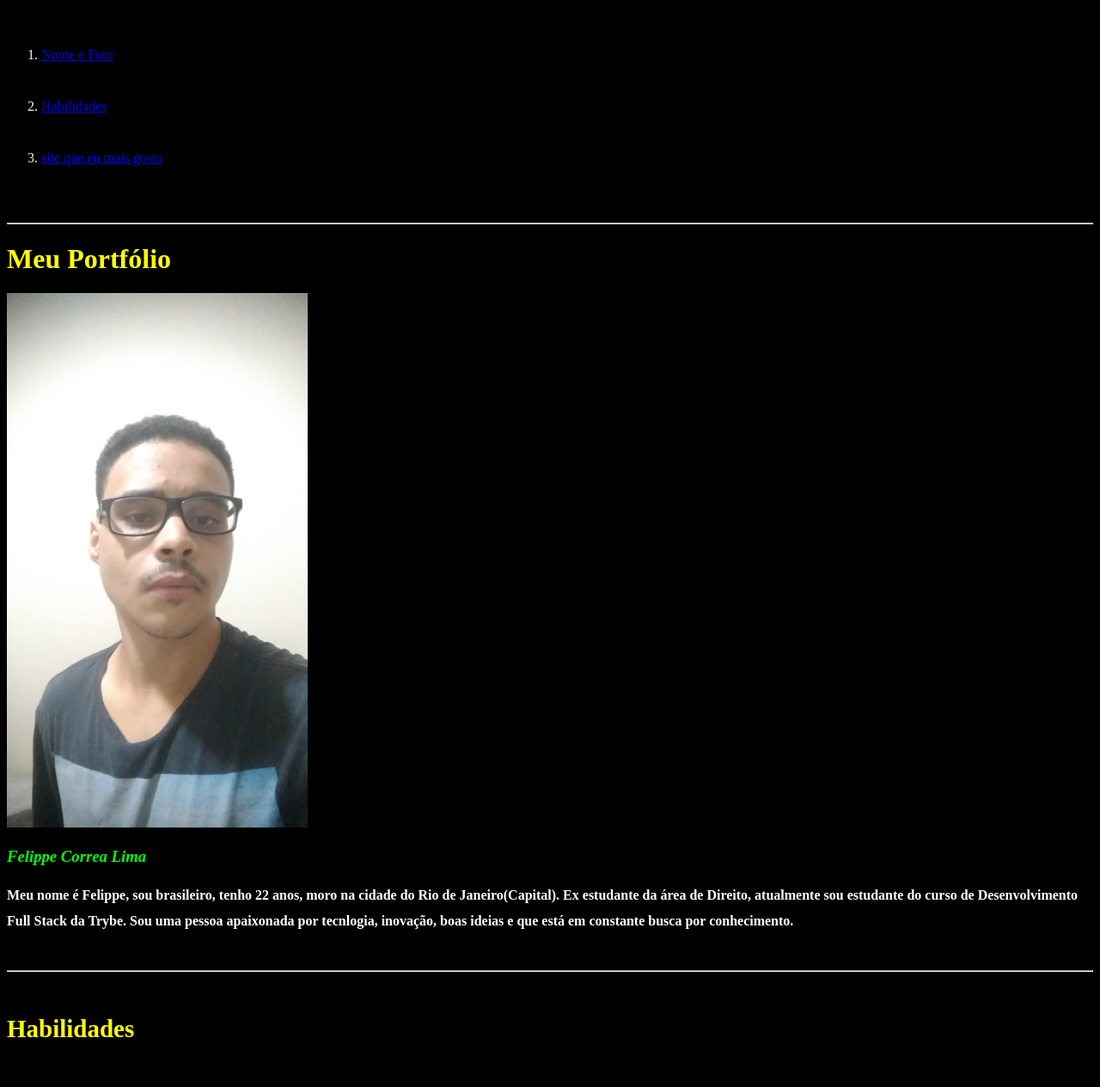
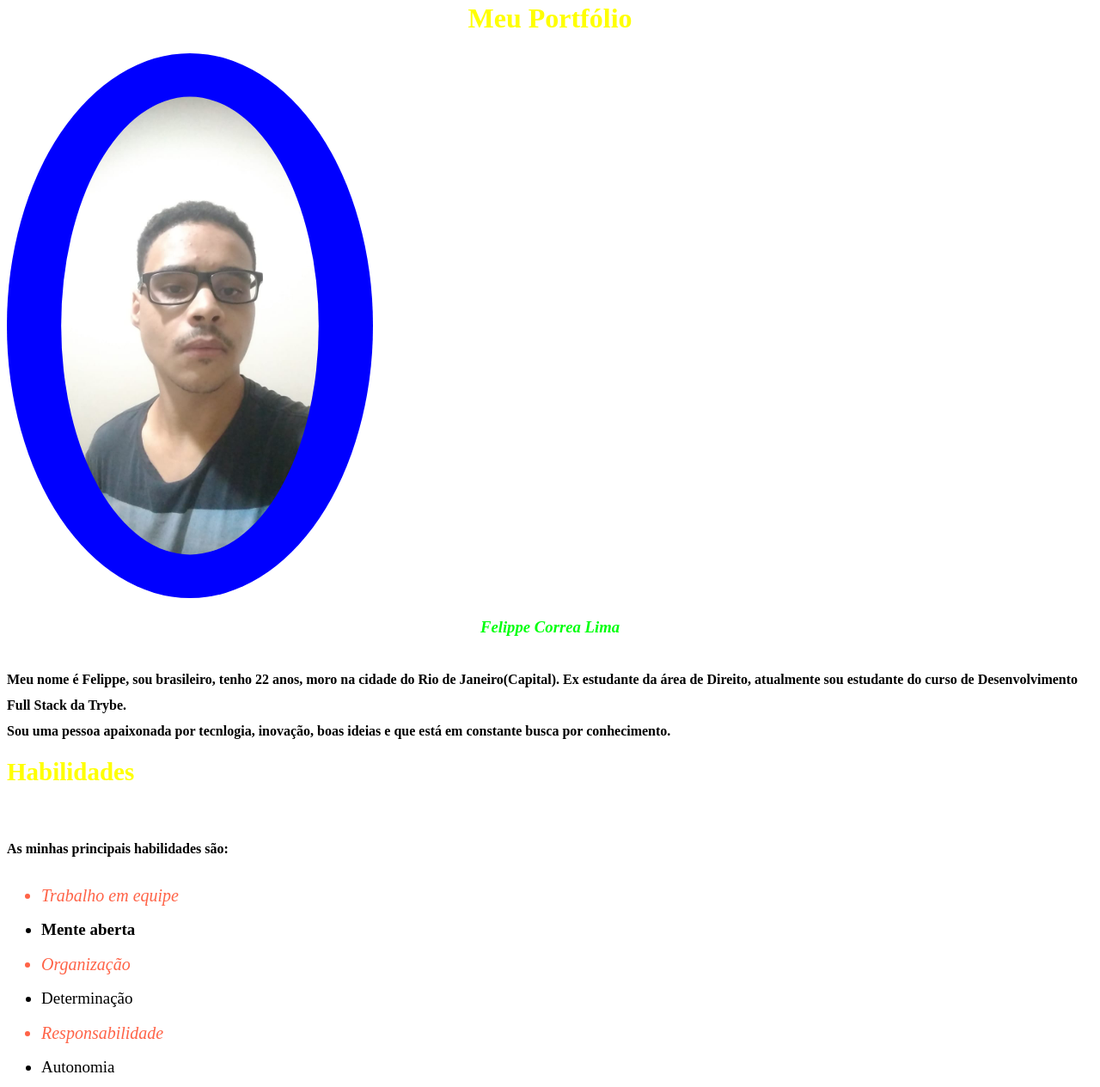
Before and after one commit to Felippe017/Felippe017.github.io, a plain HTML site: page index.html in a window 1280 px wide. Shown: the part 62-1327 px from the top of the page at 86% size. Drawn offline with Linux system fonts and the light colour scheme.

Commit message:
Adicionando box model

```diff
--- a/index.html
+++ b/index.html
@@ -4,89 +4,31 @@
        <meta charset="UTF-8">
        <title>PORTFÓLIO WEB</title>
        <link rel="stylesheet" type="text/css" href="style.css">
-       <style>
-         /* h3{
-             font-style: italic;
-             color: rgb(0, 255, 13);
-          }
-
-          #descrition{
-              font-style: inherit;
-              font-weight: bold;
-              line-height: 30px;
-          }
-
-          body{
-              background-color: rgb(0, 0, 0);
-              color: white;
-          }
-
-          .skills-class{
-              font-size: 19px;
-              text-align: left;
-              line-height: 40px;
-          }
-
-          #list-u{
-              line-height: 30px;
-              color: rgb(247, 245, 244);
-          }
-
-          h2{
-              color: yellow;
-              font-size: 29px;
-          }
-
-          h1{
-              color: yellow;
-          }
-
-           #openmind{
-               line-height: 30px;
-               font-style: inherit;
-               font-weight: bold;
-           }
-
-           #site{
-               line-height: 30px;
-               font-style: inherit;
-               font-weight: bold;
-           }
-
-           #skills{
-               line-height: 30px;
-               font-style: inherit;
-               font-weight: bold;
-           }*/
-       </style>
    </head>
    <body>
-    <h2 id="oneindice">ÍNDICE</h2>
-    <ol id="list-u">
-       <br><li><a href="#Selfie">Nome e Foto</a></li>
-       <br><li><a href="#skills">Habilidades</a></li>
-       <br><li><a href="#site">site que eu mais gosto</a> </li>
-    </ol>
     <br>
     <br>
-    <hr>
        <h1>Meu Portfólio</h1>
-       <img src="SelfieP.jpeg" alt="Selfie para a confecção do portfólio " width="350px">
-       <h3 id="Selfie">Felippe Correa Lima</h3>
-       <p id="descrition">Meu nome é Felippe, sou brasileiro, tenho 22 anos, moro na cidade do  Rio de Janeiro(Capital).
-        Ex estudante da área de Direito, atualmente sou estudante do curso de Desenvolvimento Full Stack da Trybe. Sou uma pessoa apaixonada por tecnlogia,
-        inovação, boas ideias e que está em constante busca por conhecimento.</p>
-        <br>
-        <hr>
+       <div>
+             <img class="editphoto" src="SelfieP.jpeg" alt="Selfie para a confecção do portfólio ">
+       </div>
+       <div>
+             <h3 id="Selfie">Felippe Correa Lima</h3>
+       </div>
+       <div class="description">
+            <p>Meu nome é Felippe, sou brasileiro, tenho 22 anos, moro na cidade do  Rio de Janeiro(Capital).
+            Ex estudante da área de Direito, atualmente sou estudante do curso de Desenvolvimento Full Stack da Trybe. <br>Sou uma pessoa apaixonada por tecnlogia,
+            inovação, boas ideias e que está em constante busca por conhecimento.</p>
+       </div>
         <br>
         <h2>Habilidades</h2>
         <br><p id="skills">As minhas principais habilidades são: </p>
         <ul class="skills-class">
-            <li>Trabalho em equipe</li>
+            <li class="impares">Trabalho em equipe</li>
             <li><strong>Mente aberta</strong></li>
-            <li>Organização</li>
+            <li class="impares">Organização</li>
             <li>Determinação</li>
-            <li>Responsabilidade</li>
+            <li class="impares">Responsabilidade</li>
             <li>Autonomia</li>
         </ul>
         <br><p id="openmind">Dentre essas habilidades que possuo, ter a mente aberta para novas ideias é a habilidade que mais me orgulha, pois é através dela que
@@ -99,5 +41,11 @@
         <br><p id="site">Um site/blog que gosto bastante e que me ajuda sempre que preciso de alguma informação é o <a href="https://www.w3schools.com/" target="_blank">W33schools</a>.
             Graças a esse site, eu aprendo constantemente alguma ferramenta ou conceito novo toda vez que necessito solucionar algum
             problema lógico.</p>
+            <h2 id="oneindice">ÍNDICE</h2>
+            <ol id="list-u">
+               <br><li><a href="#Selfie">Nome e Foto</a></li>
+               <br><li><a href="#skills">Habilidades</a></li>
+               <br><li><a href="#site">site que eu mais gosto</a> </li>
+            </ol>
    </body>
 </html>
--- a/style.css
+++ b/style.css
@@ -1,17 +1,21 @@
 h3{
     font-style: italic;
     color: rgb(0, 255, 13);
+    text-align: center;
  }
 
- #descrition{
+ .description{
      font-style: inherit;
      font-weight: bold;
      line-height: 30px;
+     top: 400px;
+     left: 500px;
+     float: left;
  }
 
  body{
-     background-color: rgb(0, 0, 0);
-     color: white;
+     background-color:white;
+     color: black;
  }
 
  .skills-class{
@@ -32,6 +36,7 @@ h3{
 
  h1{
      color: yellow;
+     text-align: center;
  }
 
   #openmind{
@@ -51,3 +56,17 @@ h3{
       font-style: inherit;
       font-weight: bold;
   }
+
+  .editphoto{
+    width: 300px;
+    border-radius: 50%;
+    padding: 4% 5%;
+    background-color: blue;
+    display: inline-block;
+  }
+
+  .impares{
+      font-style: italic;
+      font-size: 20px;
+      color: tomato;
+  }
```
